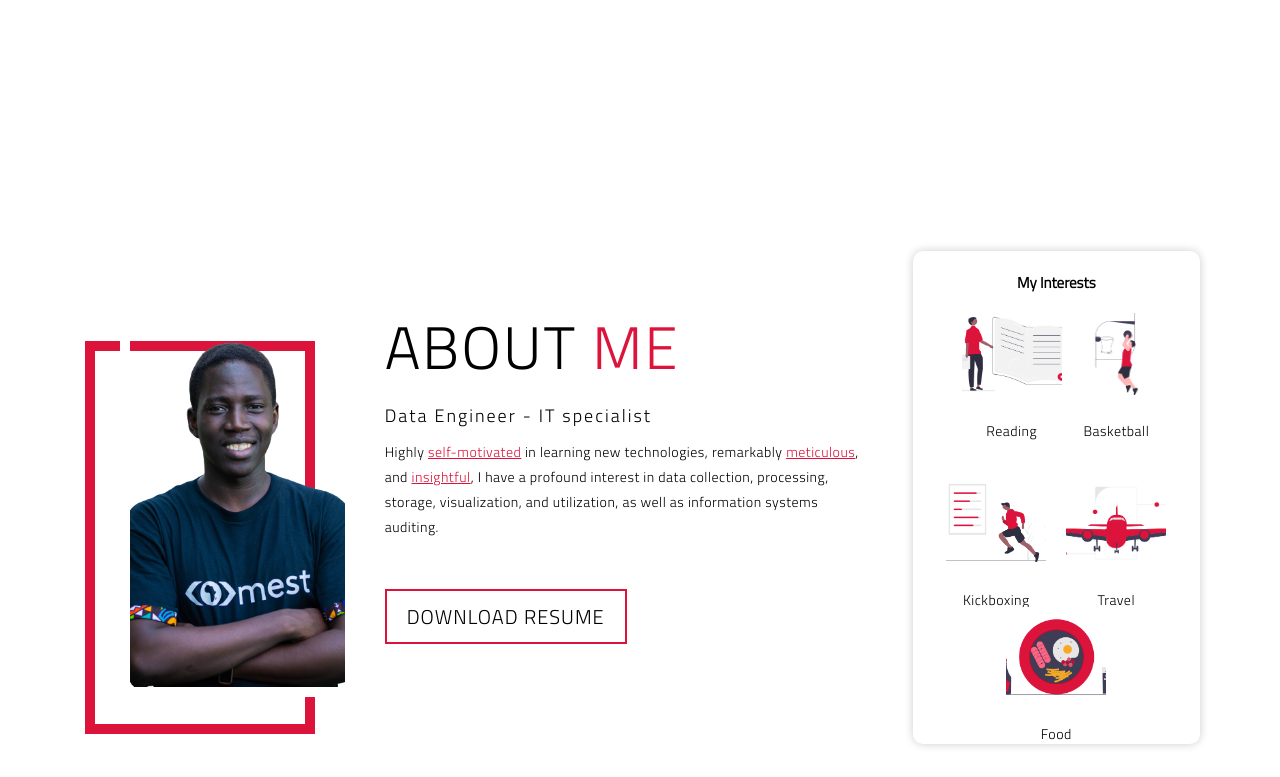
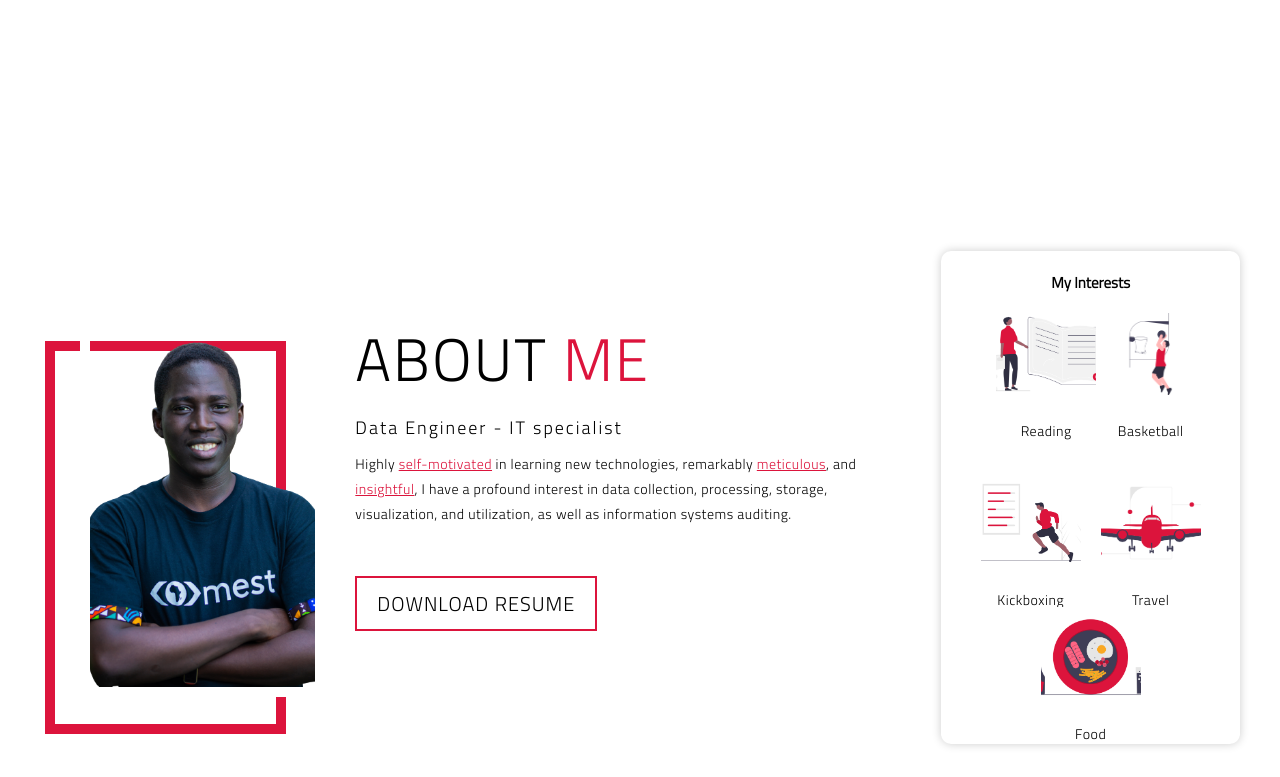
Before and after one commit to imKaba/portfolio, a plain HTML site: page index.html in a window 1280 px wide. Shown: the part 3583-4360 px from the top of the page. Drawn offline with Linux system fonts and the light colour scheme.

Commit message:
about-width: expanded to 1400px

```diff
--- a/style.css
+++ b/style.css
@@ -452,7 +452,7 @@ p {
 #about .about {
 	flex-direction: column-reverse;
 	text-align: center;
-	max-width: 1200px;
+	max-width: 1400px;
 	margin: 0 auto;
 	padding: 100px 20px;
 }
```
